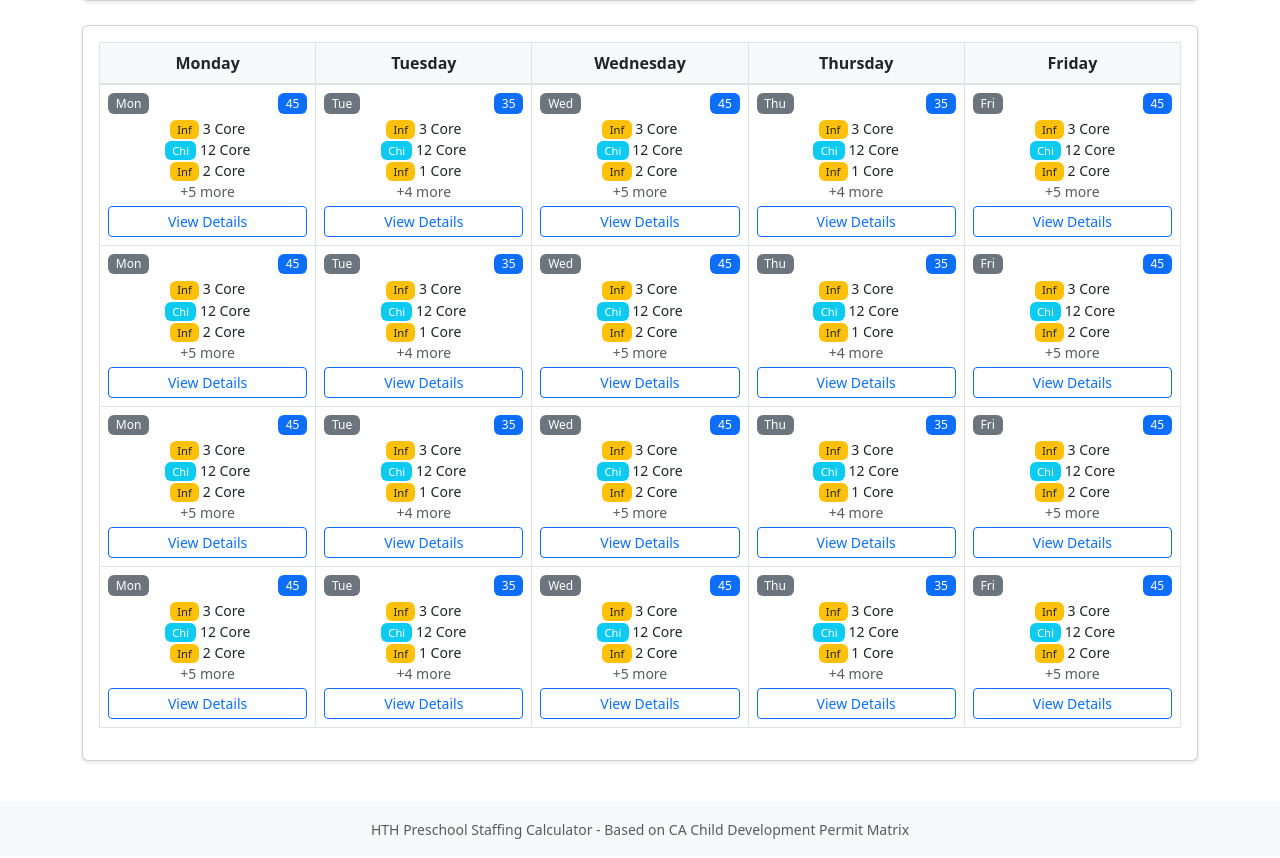
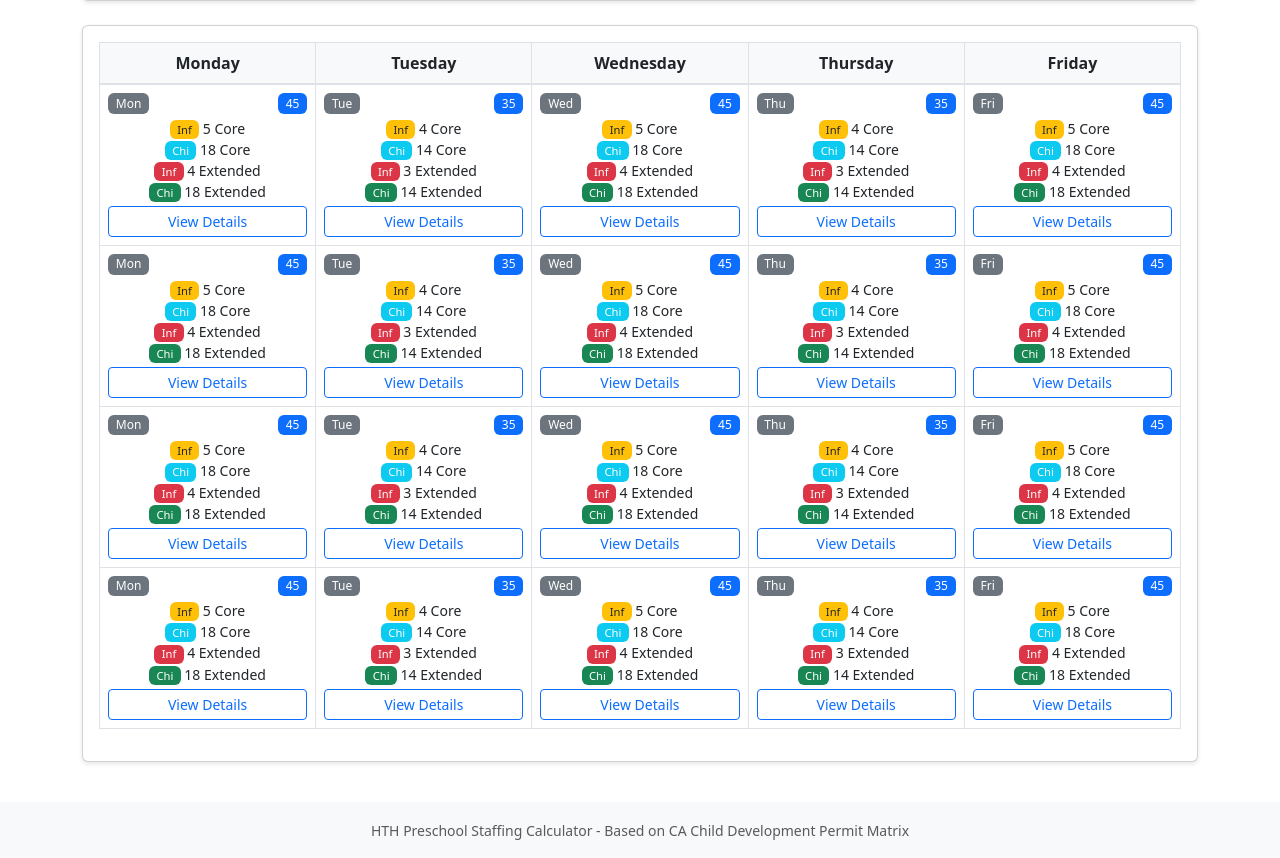
Before and after one commit to geekopolis-rob/staffing-calculator, a Flask app: page /schedule in a window 1280 px wide. Shown: the part 560-1418 px from the top of the page. Run offline with Flask 3, Linux system fonts and the light colour scheme; data comes from the database, SQL or seed files in the repository.

Commit message:
Consolidate schedule enrollment bars by age group and schedule type
Group enrollment bars by (age_group_type, schedule_type) instead of showing
separate bars per day pattern. Shows at most 4 bars (Child-Core, Child-Extended,
Infant-Core, Infant-Extended) instead of up to 6 per-pattern bars.

Co-Authored-By: Claude Opus 4.5 <noreply@anthropic.com>

```diff
--- a/app.py
+++ b/app.py
@@ -1573,6 +1573,16 @@ def monthly_schedule():
                     'day_pattern_name': dist['day_pattern_name']
                 })
 
+        # Consolidate enrollments by age_group_type + schedule_type
+        consolidated = {}
+        for item in enrollments:
+            key = (item['age_group_type'], item['schedule_type'])
+            if key in consolidated:
+                consolidated[key]['count'] += item['count']
+            else:
+                consolidated[key] = dict(item)
+        enrollments = list(consolidated.values())
+
         schedule_data[day_name] = {
             'day_name': day_name,
             'total_children': day_attendance['total'],
@@ -1689,6 +1699,17 @@ def daily_schedule(day_name_str):
                 'end_time': end_time,
                 'package_name': f"{dist['schedule_name'][:4]} {dist['day_pattern_name']}"
             })
+
+    # Consolidate by age_group_type + schedule_type
+    consolidated = {}
+    for item in attending:
+        key = (item['age_group_type'], item['schedule_type'])
+        if key in consolidated:
+            consolidated[key]['count'] += item['count']
+        else:
+            consolidated[key] = dict(item)
+            consolidated[key]['package_name'] = item['schedule_type'].title()
+    attending = list(consolidated.values())
 
     # Calculate age group breakdown
     infant_count = day_attendance['infants']
--- a/templates/schedule_monthly.html
+++ b/templates/schedule_monthly.html
@@ -117,7 +117,7 @@
 
                             {% if schedule_data[day_name]['total_children'] > 0 %}
                             <div class="small">
-                                {% for item in schedule_data[day_name]['enrollments'][:3] %}
+                                {% for item in schedule_data[day_name]['enrollments'][:4] %}
                                 <div class="text-truncate">
                                     {% if item['age_group_type'] == 'infant' and item['schedule_type'] == 'core' %}
                                     <span class="badge text-dark" style="font-size: 0.7rem; background: #ffc107;">
@@ -130,11 +130,11 @@
                                     {% endif %}
                                         {{ item['age_group_name'][:3] }}
                                     </span>
-                                    {{ item['count'] }} {{ item['schedule_name'][:4] }}
+                                    {{ item['count'] }} {{ item['schedule_type']|title }}
                                 </div>
                                 {% endfor %}
-                                {% if schedule_data[day_name]['enrollments']|length > 3 %}
-                                <div class="text-muted">+{{ schedule_data[day_name]['enrollments']|length - 3 }} more</div>
+                                {% if schedule_data[day_name]['enrollments']|length > 4 %}
+                                <div class="text-muted">+{{ schedule_data[day_name]['enrollments']|length - 4 }} more</div>
                                 {% endif %}
                                 <button class="btn btn-sm btn-outline-primary mt-1 w-100"
                                         onclick="viewDayDetails('{{ day_name }}')">
```
